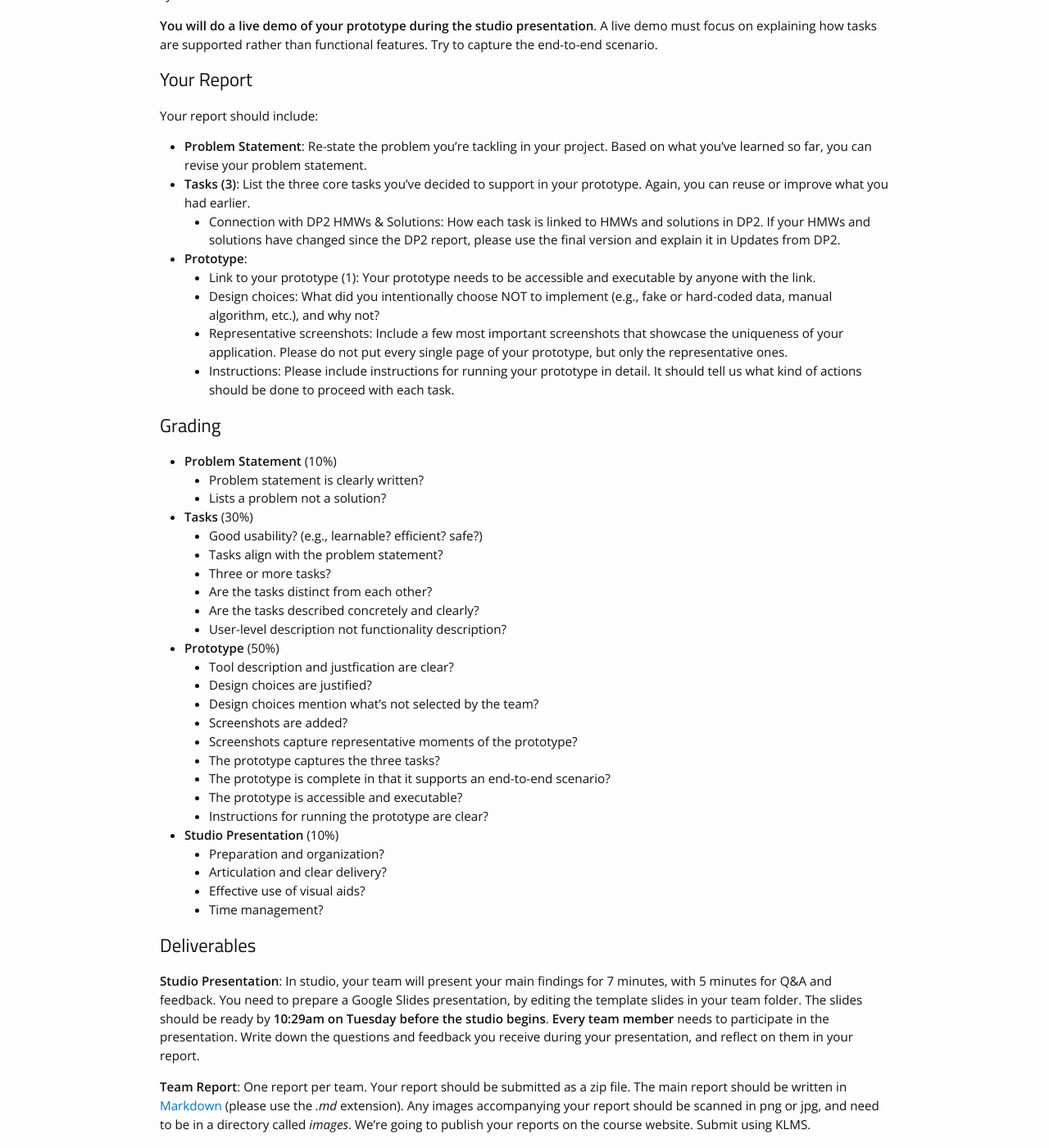
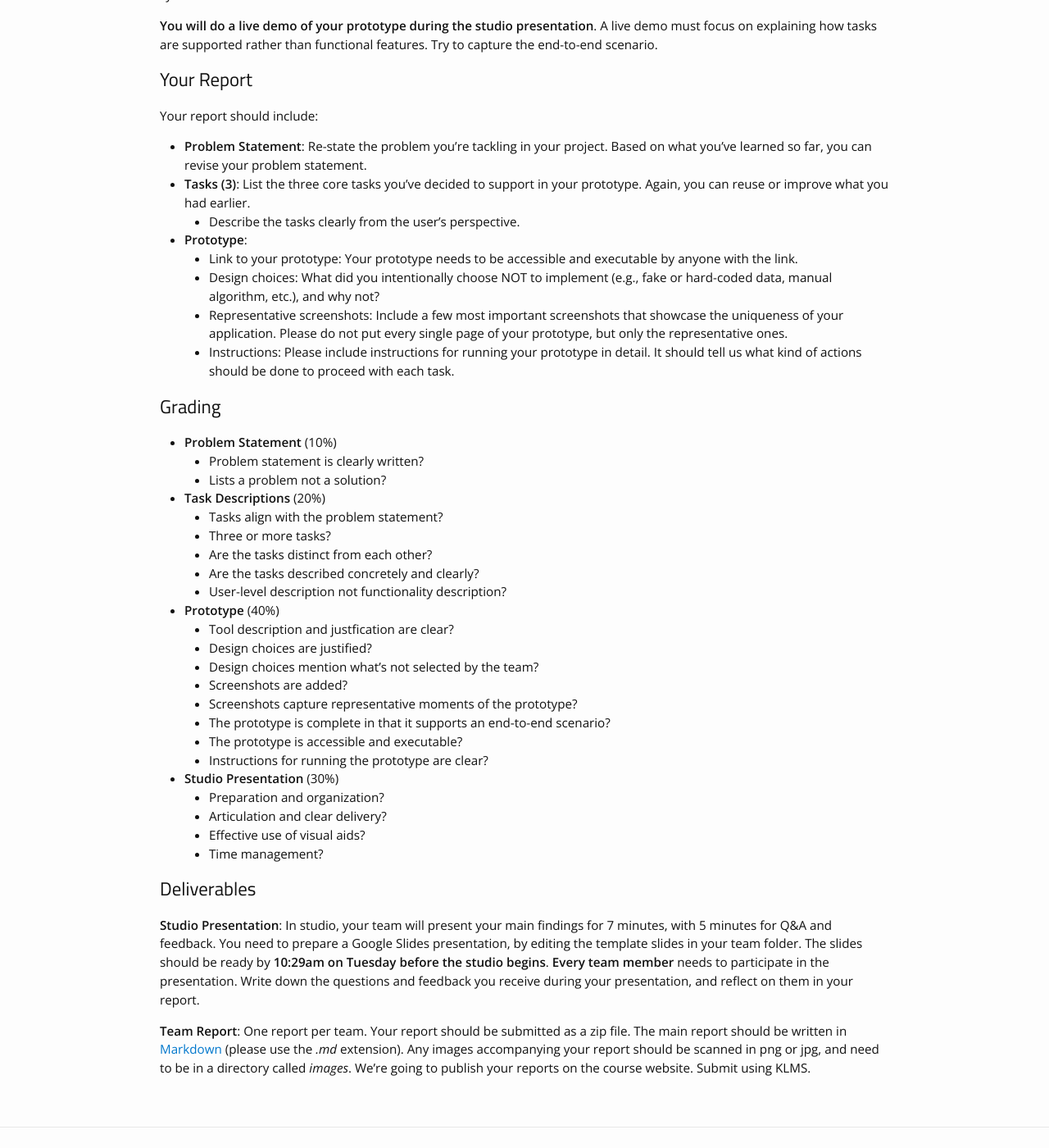
Before and after one commit to cstl-kaist/cs473-2025-fall, a Jekyll site: the page built from _projects/05_DPM3.md, in a window 1280 px wide and 1400 px high, scrolled down 709 px. Shown: the whole window at 82% size. Built offline with Jekyll 4.4.1, drawn with Linux system fonts in a browser that asks for light colours; nearby versions of some CDN libraries.

Commit message:
Adjusting DPM3

```diff
--- a/_projects/05_DPM3.md
+++ b/_projects/05_DPM3.md
@@ -43,9 +43,9 @@ Your report should include:
 
 * **Problem Statement**: Re-state the problem you're tackling in your project. Based on what you've learned so far, you can revise your problem statement.
 * **Tasks (3)**: List the three core tasks you've decided to support in your prototype. Again, you can reuse or improve what you had earlier.
-  * Connection with DP2 HMWs & Solutions: How each task is linked to HMWs and solutions in DP2. If your HMWs and solutions have changed since the DP2 report, please use the final version and explain it in Updates from DP2.
+  * Describe the tasks clearly from the user's perspective.
 * **Prototype**:
-  * Link to your prototype (1): Your prototype needs to be accessible and executable by anyone with the link.
+  * Link to your prototype: Your prototype needs to be accessible and executable by anyone with the link.
   * Design choices: What did you intentionally choose NOT to implement (e.g., fake or hard-coded data, manual algorithm, etc.), and why not?
   * Representative screenshots: Include a few most important screenshots that showcase the uniqueness of your application. Please do not put every single page of your prototype, but only the representative ones.
   * Instructions: Please include instructions for running your prototype in detail. It should tell us what kind of actions should be done to proceed with each task.
@@ -56,24 +56,22 @@ Your report should include:
 * **Problem Statement** (10%)
   * Problem statement is clearly written?
   * Lists a problem not a solution?
-* **Tasks** (30%)
-  * Good usability? (e.g., learnable? efficient? safe?)
+* **Task Descriptions** (20%)
   * Tasks align with the problem statement?
   * Three or more tasks?
   * Are the tasks distinct from each other?
   * Are the tasks described concretely and clearly?
   * User-level description not functionality description?
-* **Prototype** (50%)
+* **Prototype** (40%)
   * Tool description and justfication are clear?
   * Design choices are justified?
   * Design choices mention what's not selected by the team?
   * Screenshots are added?
   * Screenshots capture representative moments of the prototype?
-  * The prototype captures the three tasks?
   * The prototype is complete in that it supports an end-to-end scenario?
   * The prototype is accessible and executable?
   * Instructions for running the prototype are clear?
-* **Studio Presentation** (10%)
+* **Studio Presentation** (30%)
   * Preparation and organization?
   * Articulation and clear delivery?
   * Effective use of visual aids?
```
